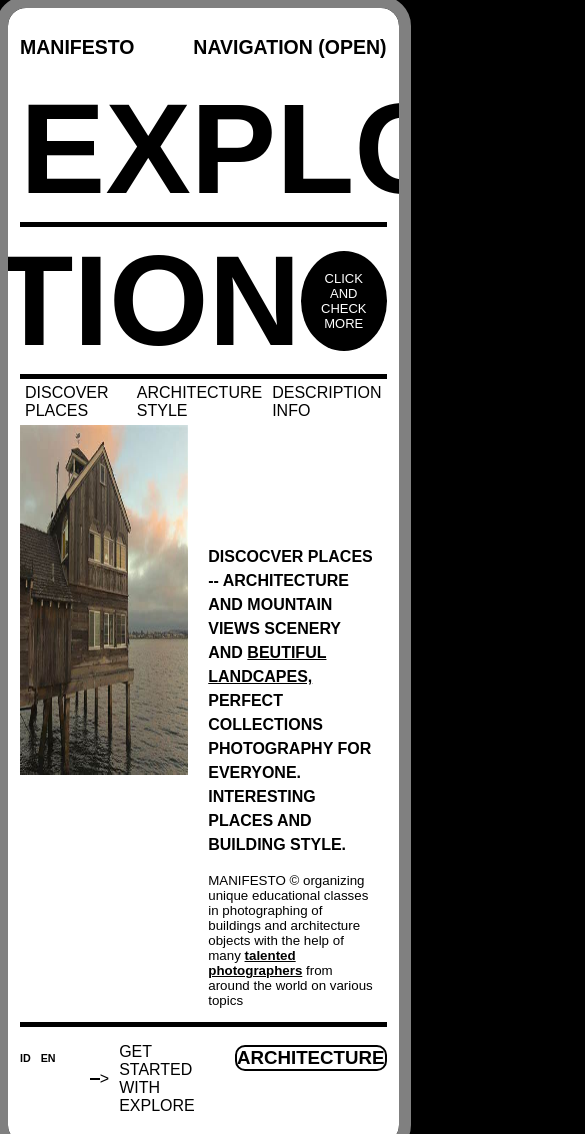
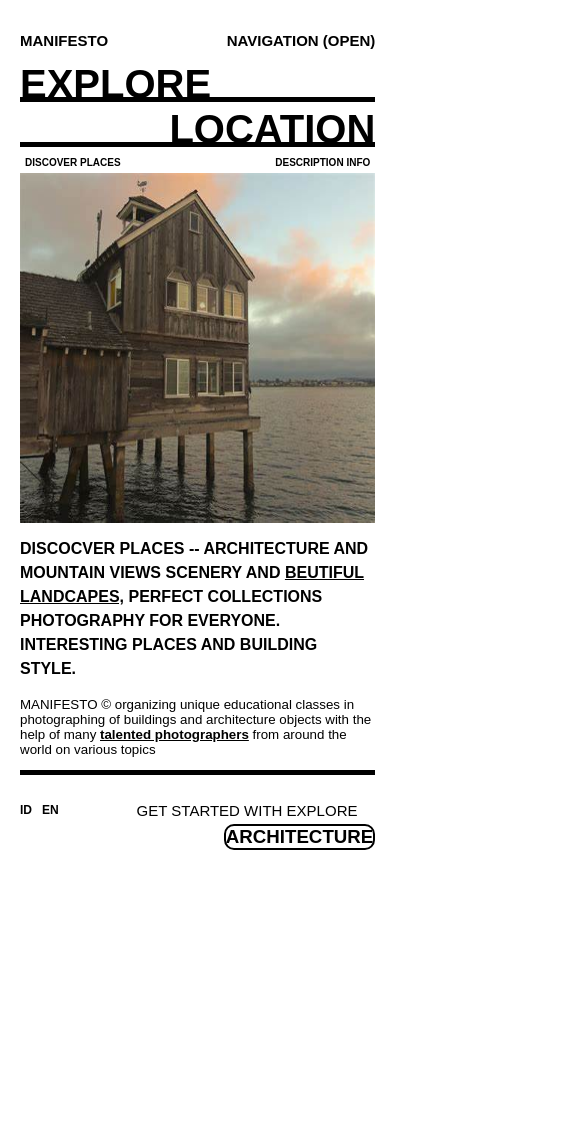
Before and after one commit to ALcitya/Repo_Alif, a plain HTML site: page css/explore/public/index.html in a window 390 px wide. Shown: the top 1134 px of the page, 585 px wide, since content can reach past the window. After the commit the page ends 865 px from the top, so only its background shows below. Drawn offline with Linux system fonts and the light colour scheme.

Commit message:
Menyelesaikan tampilan mobile

```diff
--- a/css/explore/public/index.html
+++ b/css/explore/public/index.html
@@ -55,7 +55,7 @@
             </div>
             <div class="arrow">
                 <div class="garis"></div>
-                <p>></p>
+                <p><i class="fa-solid fa-arrow-right"></i></p>
                 <p>Get started with explore</p>
             </div>
             <div class="architecture">
--- a/css/explore/src/css/style.css
+++ b/css/explore/src/css/style.css
@@ -1,4 +1,6 @@
-html{
+*,
+*::before
+*::after{
     padding:0;
     margin:0;
     box-sizing:border-box;
@@ -21,15 +23,22 @@ nav{
     justify-content: space-between;
     font-size:small;
 }
-.explore{
-    display: flex;
-    justify-content:flex-start ;
-}
-.explore, .location{
-    border-bottom:5px solid black;
-    font-size: 4rem;
+.explore::before, .location::before {
+    content: "";
     width: 100%;
-}
+    height: 5px;
+    position: absolute;
+    display: block;
+    bottom: 19px;
+    background-color: black;
+  }
+  .explore,
+  .location {
+    /* border-bottom: 5px solid black; */
+    font-size: 3.5rem;
+    width: 100%;
+    position: relative;
+  }
 .explore h1, .location h1{
     margin-top: 0;
     margin-bottom: 0;
@@ -37,11 +46,10 @@ nav{
 .location {
     display: flex;
     justify-content: flex-end;
-    align-items: center;
 }
 .click{
-    width: 70px;
-    aspect-ratio: 1/1;
+    width: 65px;
+    height: 65px;
     border-radius: 50%;
     background-color: black;
     color:white;
@@ -114,12 +122,67 @@ footer{
     border-radius: 10px;
     padding: auto;
 }
-@media only screen and(max-width:600px){
+@media only screen and (max-width:600px){
+    body{
+        background-color: white;
+    }
     .container{
-        width: 100%;
-        background-color: aqua;
+        width: 95%;
+        outline: none;
+        border-radius: 0;
     }
-    h1{
-        font-size: 20px;
+    nav {
+        font-size: 10px;
+    }
+    .explore h1, .location h1{
+        font-size: 40px;
+    }
+    .click{
+        display: none;
+    }
+    .explore::before, .location::before{
+        bottom: 5px;
+    }
+    .discover{
+        font-size:10px ;
+        font-weight: 700;
+    }
+    .discover a:nth-child(2){
+        display: none;
+    }
+    main{
+        flex-direction: column;
+    }
+    .picture{
+        width:100%
+    }
+    .caption{
+        padding: 0;
+        width:100%;
+    }
+    .caption p:nth-child(1){
+        margin-top: 10px;
+    }
+    footer{
+        font-size: 10px;
+        position: relative;
+    }
+    .bahasa{
+        font-size: large;
+    }
+    .arrow .garis, .arrow p i{
+        display: none;
+    }
+    .arrow{
+        width: 70%;
+        font-size: 15px;
+    }
+    .architecture{
+        position: absolute;
+        right: 0;
+        bottom: 0;
+        top: 30px;
+        font-size: medium;
+        font-weight: 100;
     }
 }
```
